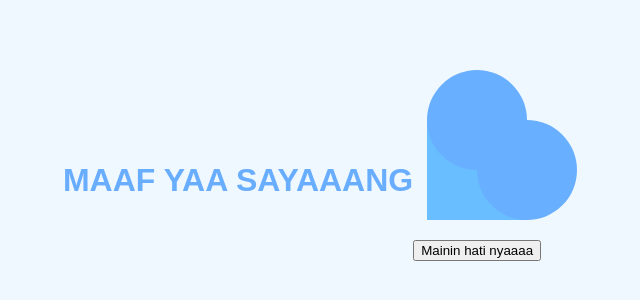
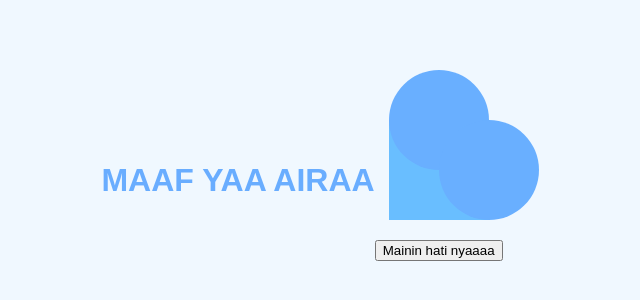
Before and after one commit to LuckyRavv/minta-maaf-yaa, a plain HTML site: page index.html in a window 1280 px wide. Shown: the part 228-528 px from the top of the page, without its empty margins (338-978 px from the left). Drawn offline with Linux system fonts and the light colour scheme.

Commit message:
index.html

```diff
--- a/index.html
+++ b/index.html
@@ -3,10 +3,10 @@
 <head>
     <meta charset="UTF-8">
     <meta name="viewport" content="width=device-width, initial-scale=1.0">
-    <title>maafin akuu yaa sayaang</title>
+    <title>maafin akuu yaa airaa</title>
     <link rel="stylesheet" href="style.css">
 </head>
-<h1>MAAF YAA SAYAAANG</h1>
+<h1>MAAF YAA AIRAA</h1>
 <body>
     <div class="container">
         <div class="heart" id="heart"></div>
```
